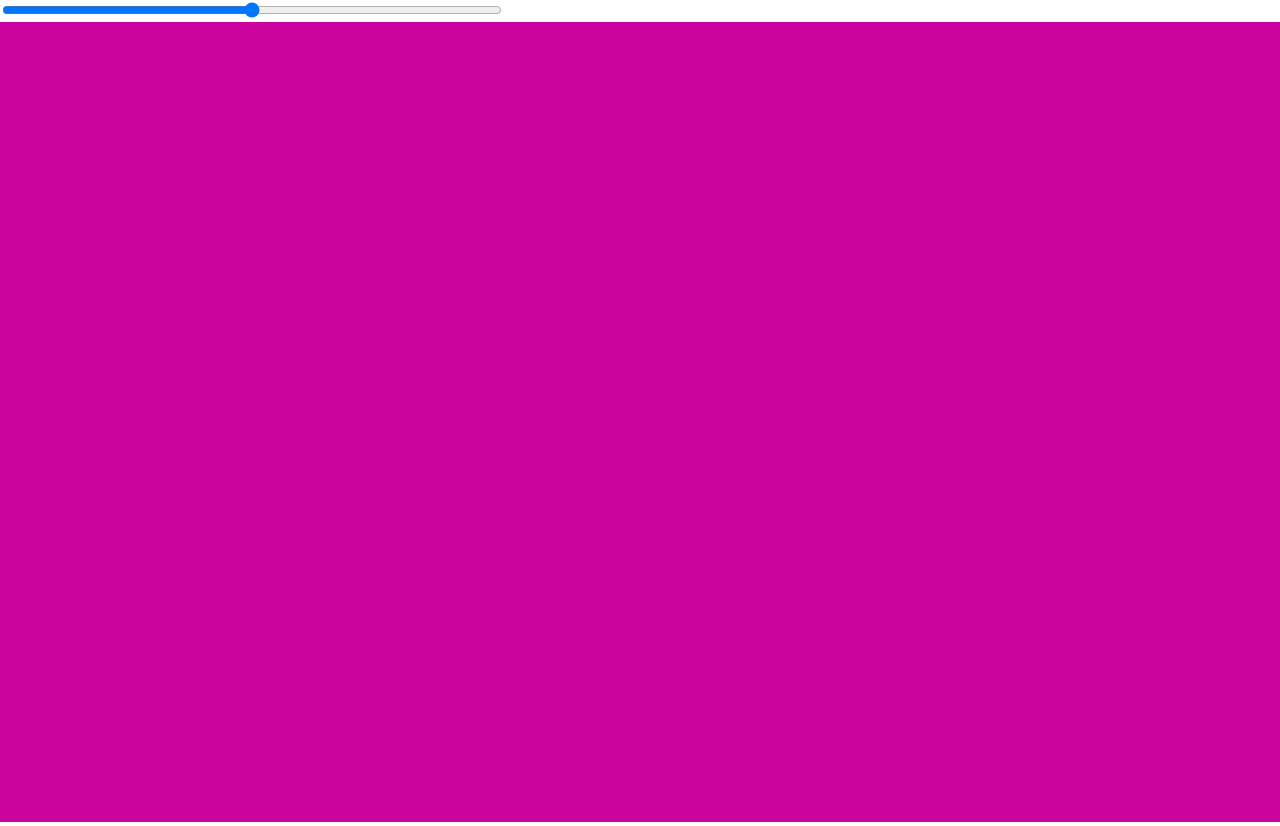
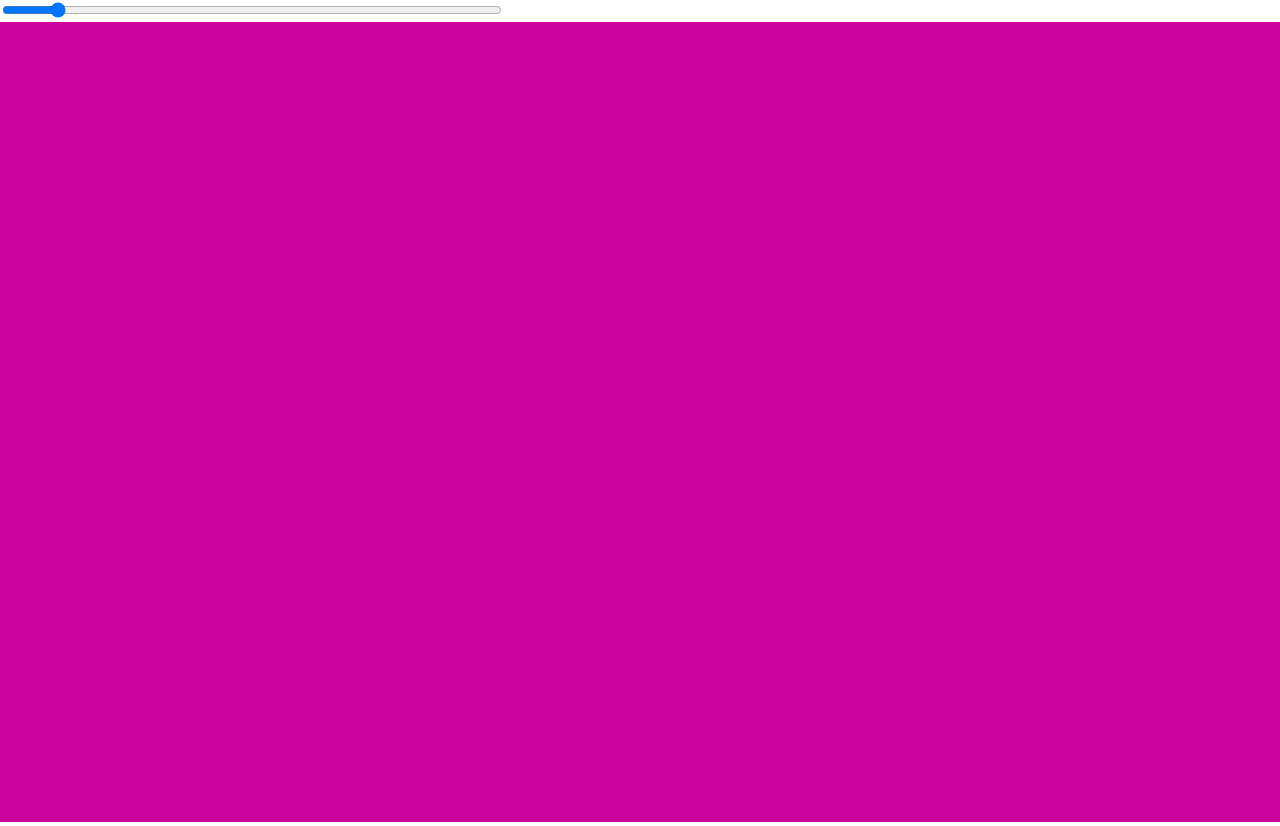
Before and after one commit to ldub/RainbowColors, a plain HTML site: page index.html in a window 1280 px wide. Drawn offline with Linux system fonts and the light colour scheme.

Commit message:
Default range value

```diff
--- a/index.html
+++ b/index.html
@@ -8,7 +8,7 @@
   </head>
 
   <body style="margin:0px;">
-    <input type="range"  min="1" max="1000" id="rainbowFrequency" onchange="updateFrequency(this.value)" style="width: 500px"/>
+    <input type="range"  min="1" max="1000" value="100" id="rainbowFrequency" onchange="updateFrequency(this.value)" style="width: 500px"/>
     <canvas id="canv" oncontextmenu="return false;" style="background-color:black;">You need a canvas enabled browser like Chrome or Firefox</canvas>
 
     <script type="text/javascript" src="index.js">
```
